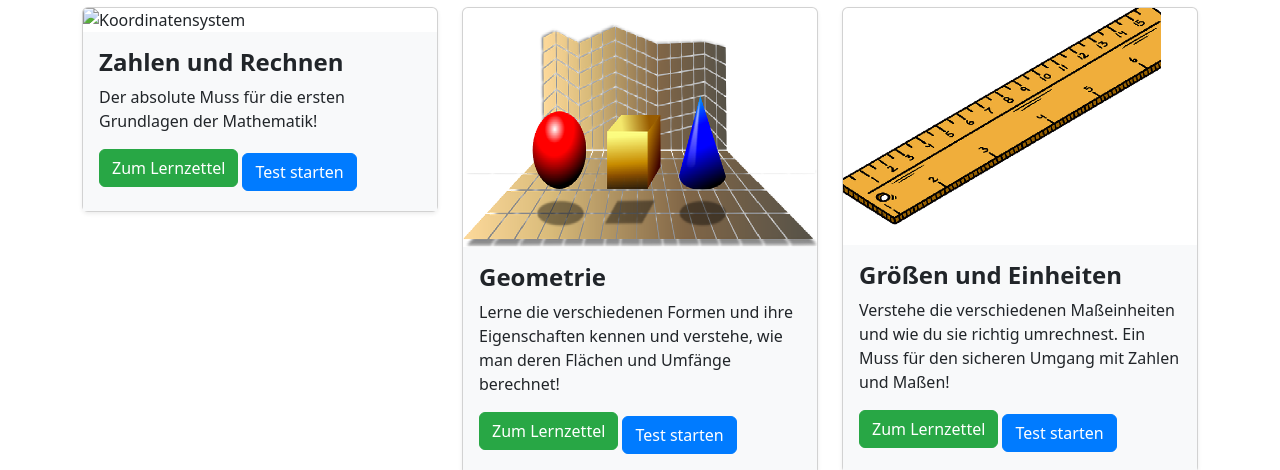
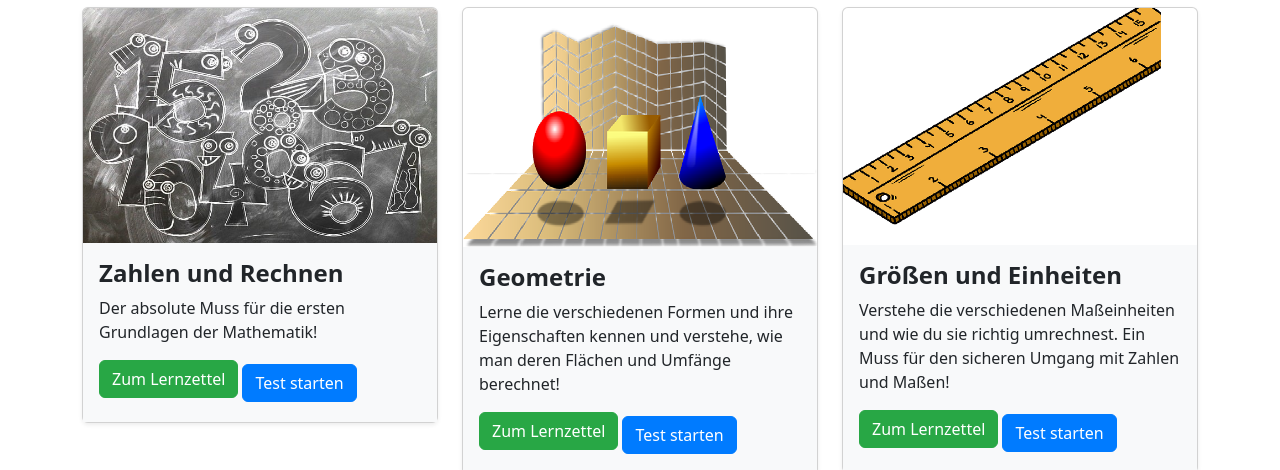
Before and after one commit to ZaEnix37/PowerL, a plain HTML site: page index.html in a window 1280 px wide. Shown: the part 630-1100 px from the top of the page. Drawn offline with nearby package versions, Linux system fonts and the light colour scheme; files whose address does not match are found by name.

Commit message:
Update index.html

```diff
--- a/index.html
+++ b/index.html
@@ -70,7 +70,7 @@
       <!-- Zahlen und Rechnen -->
       <div class="col-md-4 mb-4">
         <div class="card shadow-sm">
-          <img src="Images/board-1103721_640.jpg" class="card-img-top" alt="Koordinatensystem">
+          <img src="Schulprojekt/Images/board-1103721_640.jpg" class="card-img-top" alt="Koordinatensystem">
           <div class="card-body">
             <h5 class="card-title">Zahlen und Rechnen</h5>
             <p class="card-text"> Der absolute Muss für die ersten Grundlagen der Mathematik!</p>
```
